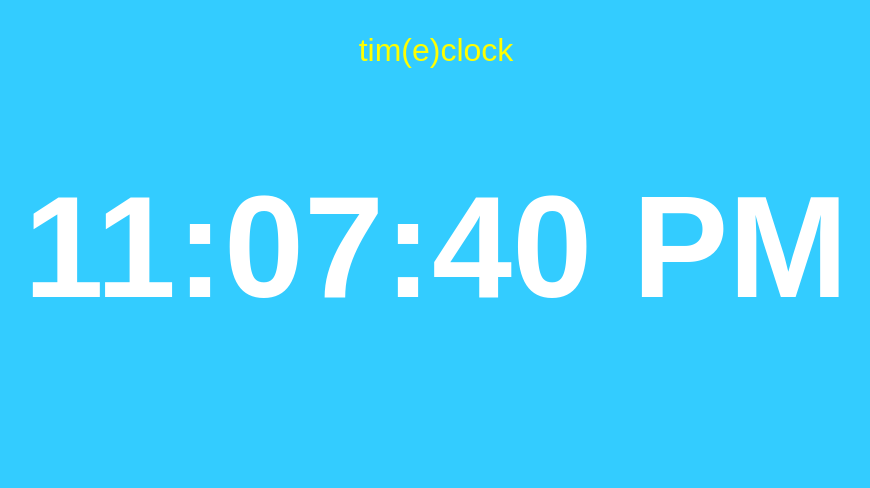
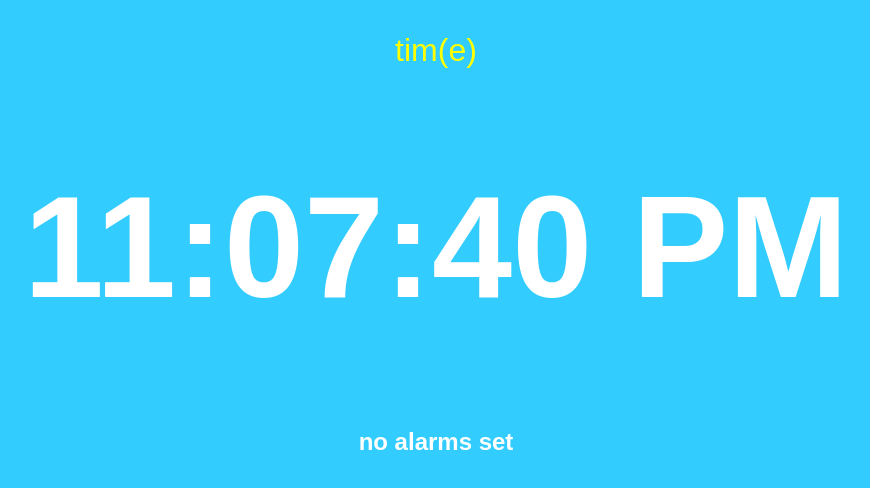
Before and after one commit to tjramos/HTMLClock, a plain HTML site: page index.html in a window 1280 px wide. Shown: the whole page, without its empty margins (204-1074 px from the left). Drawn offline with Linux system fonts and the light colour scheme.

Commit message:
lab3 update

```diff
--- a/index.html
+++ b/index.html
@@ -13,12 +13,16 @@
    <body onload="getTime();">
 
       <p class="title">
-         tim(e)clock
+         tim(e)
       </p>
 
       <h1 id="clock">
       </h1>
 
+      <h2>
+         no alarms set
+      </h2>
+
       <script src="js/clock.js">
       </script>
    </body>
```
